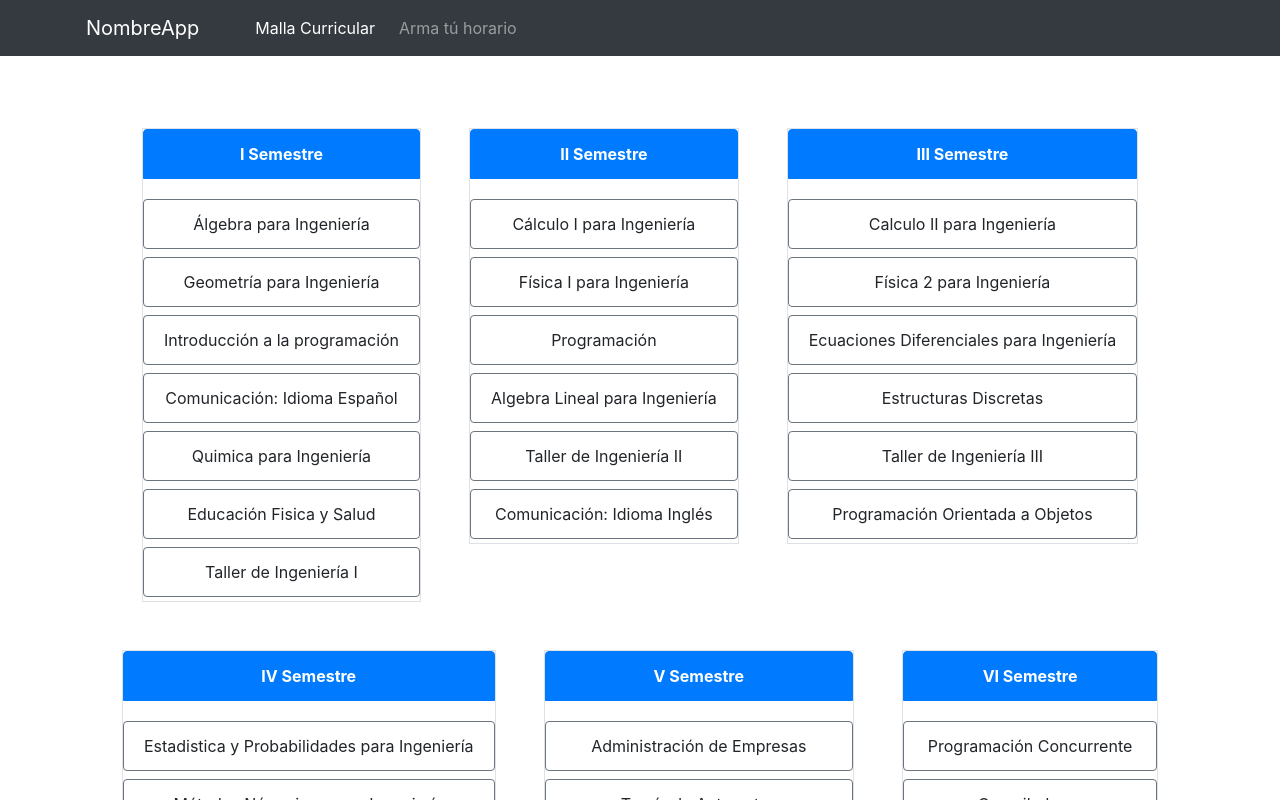
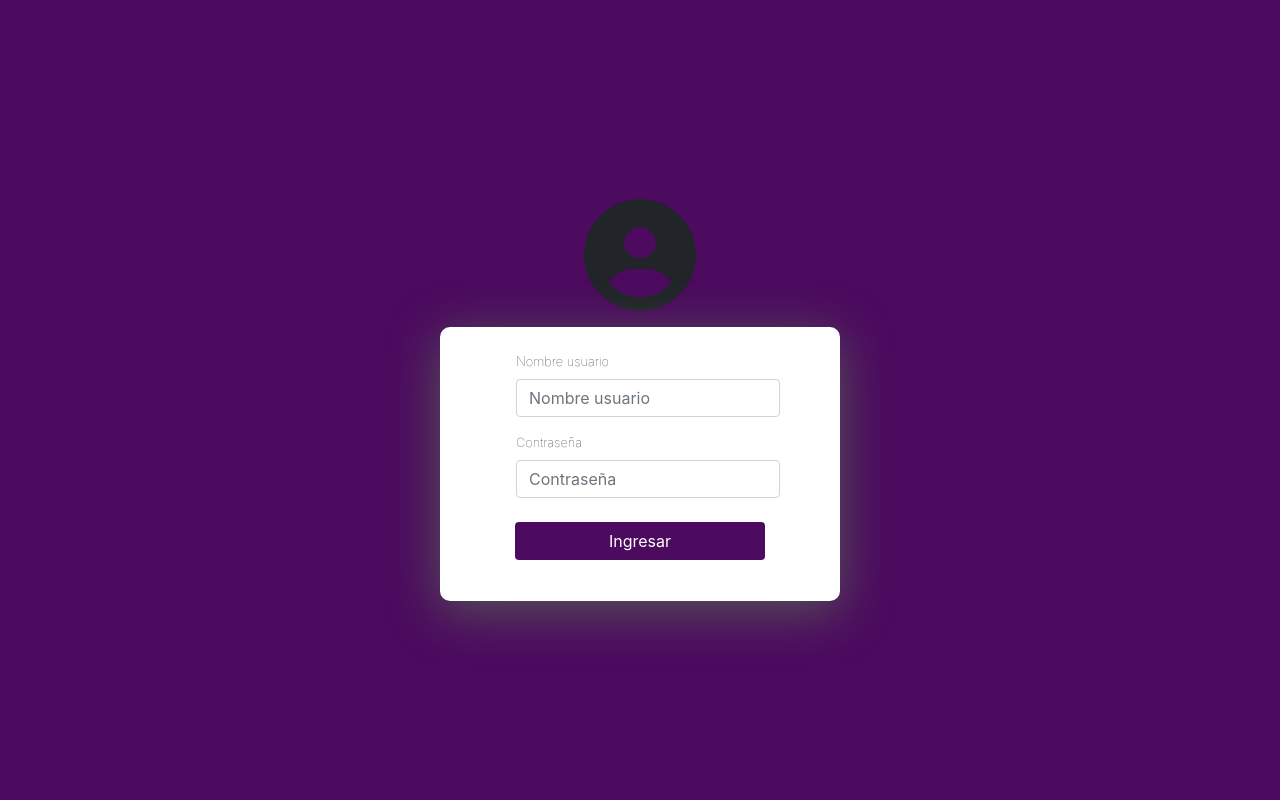
Before and after one commit to blackmirr0r/ProyectoTallerDeSoftware, a React (Create React App) app in the folder proyectosoftware/: page / in a window 1280 px wide. Shown: the top 800 px of the page. Built offline with nearby package versions, Linux system fonts and the light colour scheme.

Commit message:
Implementando Ventana de login

```diff
--- a/proyectosoftware/public/index.html
+++ b/proyectosoftware/public/index.html
@@ -25,6 +25,7 @@
   <body>
     <noscript>You need to enable JavaScript to run this app.</noscript>
     <div id="root"></div>
+    <script src="https://kit.fontawesome.com/6eac8b2cbb.js"></script>
     <!--
       This HTML file is a template.
       If you open it directly in the browser, you will see an empty page.
--- a/proyectosoftware/src/App.js
+++ b/proyectosoftware/src/App.js
@@ -1,15 +1,18 @@
 import React, {Component} from 'react';
 import Navbar from './Componentes/Navbar';
 import Malla from './Componentes/ComponentesMalla/Malla';
+import Login from './Componentes/Login';
 
+//<Navbar />
+//<Malla />
 import { BrowserRouter as Router, Route } from 'react-router-dom';
 import './App.css';
 
 function App() {
   return (
     <div className="App">
-        <Navbar />
-        <Malla />
+        <Login />
+
     </div>
   );
 }
--- /dev/null
+++ b/proyectosoftware/src/Componentes/ComponentesLogin/BotonLogin.js
@@ -0,0 +1,11 @@
+import React, {Component} from 'react';
+
+function BotonLogin() {
+  return (
+    <div class="form-group col d-flex mt-2">
+          <button type="button" class="btn text-white btn-block">Ingresar</button>
+    </div>
+  );
+}
+
+export default BotonLogin;
--- /dev/null
+++ b/proyectosoftware/src/Componentes/ComponentesLogin/Contraseña.js
@@ -0,0 +1,13 @@
+import React, {Component} from 'react';
+
+function Contraseña() {
+  return (
+      <div class="form-group ml-3">
+          <label className="d-flex justify-content-start">Contraseña</label>
+          <input type="password" class="form-control" placeholder="Contraseña"></input>
+      </div>
+
+  );
+}
+
+export default Contraseña;
--- /dev/null
+++ b/proyectosoftware/src/Componentes/ComponentesLogin/Formulario.js
@@ -0,0 +1,20 @@
+import React, {Component} from 'react';
+import '../Login.css';
+import NombreUsuario from './NombreUsuario';
+import Contraseña from './Contraseña';
+import BotonLogin from './BotonLogin';
+
+function Formulario() {
+  return (
+    <div className="form-wrapper">
+        <form>
+            <NombreUsuario />
+            <Contraseña />
+            <BotonLogin />
+
+        </form>
+    </div>
+  );
+}
+
+export default Formulario;
--- /dev/null
+++ b/proyectosoftware/src/Componentes/ComponentesLogin/Icono.js
@@ -0,0 +1,11 @@
+import React, {Component} from 'react';
+
+function Icono() {
+  return (
+      <div className="Icono mb-3">
+          <i class="fas fa-user-circle fa-7x"></i>
+      </div>
+  );
+}
+
+export default Icono;
--- /dev/null
+++ b/proyectosoftware/src/Componentes/ComponentesLogin/NombreUsuario.js
@@ -0,0 +1,12 @@
+import React, {Component} from 'react';
+
+function NombreUsuario() {
+  return (
+    <div class="form-group ml-3">
+      <label className="d-flex justify-content-start">Nombre usuario</label>
+      <input type="text" class="form-control" placeholder="Nombre usuario"></input>
+    </div>
+  );
+}
+
+export default NombreUsuario;
--- a/proyectosoftware/src/Componentes/ComponentesMalla/BotonAsignatura.js
+++ b/proyectosoftware/src/Componentes/ComponentesMalla/BotonAsignatura.js
@@ -40,7 +40,7 @@ class BotonAsignatura extends React.Component {
                         <p className="font-weight-bold">Codigo: {this.props.ramo.codigo}</p>
                         <p className="font-weight-bold">Creditos: {this.props.ramo.creditos}</p>
                         <p className="font-weight-bold d-flex">Tasa de Aprobación:  <TasaApr tasa_apr={tasa_aprobacion} /> </p>
-                        <p className="font-weight-bold d-flex">Requisitos:   <Requisitos requisitos={this.props.ramo.requisitos}/></p>
+                        <p className="font-weight-bold d-flex">Requisitos <Requisitos requisitos={this.props.ramo.requisitos}/></p>
                     </Modal.Body>
                     <Modal.Footer>
                       <div className="text-center">
--- a/proyectosoftware/src/Componentes/ComponentesMalla/Requisitos.js
+++ b/proyectosoftware/src/Componentes/ComponentesMalla/Requisitos.js
@@ -7,7 +7,7 @@ function Requisitos(props) {
   let largo_requisitos = props.requisitos.length;
   return (
       <div className="Requisitos">
-          <DropdownButton title="" drop="right" variant="light" size="sm">
+          <DropdownButton title="" drop="right" variant="danger" size="sm">
               {
                 largo_requisitos ?
                 (props.requisitos.map((ramo, index) => <Dropdown.Item>{ramo}</Dropdown.Item>)) : <Dropdown.Item>Ninguno</Dropdown.Item>
--- /dev/null
+++ b/proyectosoftware/src/Componentes/Login.css
@@ -0,0 +1,41 @@
+.wrapper {
+  height: 100vh;
+  width: 100%;
+  display: flex;
+  flex-direction: column;
+  justify-content: center;
+  align-items: center;
+  background-color: #4C0B5F;
+}
+.circular--square {
+  border-radius: 50%;
+}
+.form-wrapper {
+  width: 400px;
+  display: flex;
+  flex-direction: column;
+  padding: 25px 60px;
+  border-radius: 10px;
+  box-shadow: 0px 10px 50px #555;
+  background-color: #ffffff;
+}
+
+Form {
+  width: 100%;
+  display: flex;
+  flex-wrap: wrap;
+}
+
+
+
+label {
+  font-size: 0.8em;
+  margin-bottom: 0.25em;
+  color: #222;
+  font-weight: lighter;
+}
+
+
+button{
+  background: #4C0B5F !important;
+}
--- /dev/null
+++ b/proyectosoftware/src/Componentes/Login.js
@@ -0,0 +1,17 @@
+import React, {Component} from 'react';
+import './Login.css';
+import Icono from './ComponentesLogin/Icono';
+import Formulario from './ComponentesLogin/Formulario';
+
+function Login() {
+  return (
+      <React.Fragment>
+        <div className="wrapper">
+            <Icono />
+            <Formulario />
+        </div>
+       </React.Fragment>
+  );
+}
+
+export default Login;
```
Also changed, not shown: proyectosoftware/src/Componentes/logoici.png (added), proyectosoftware/src/Componentes/logouach.jpeg (added).
